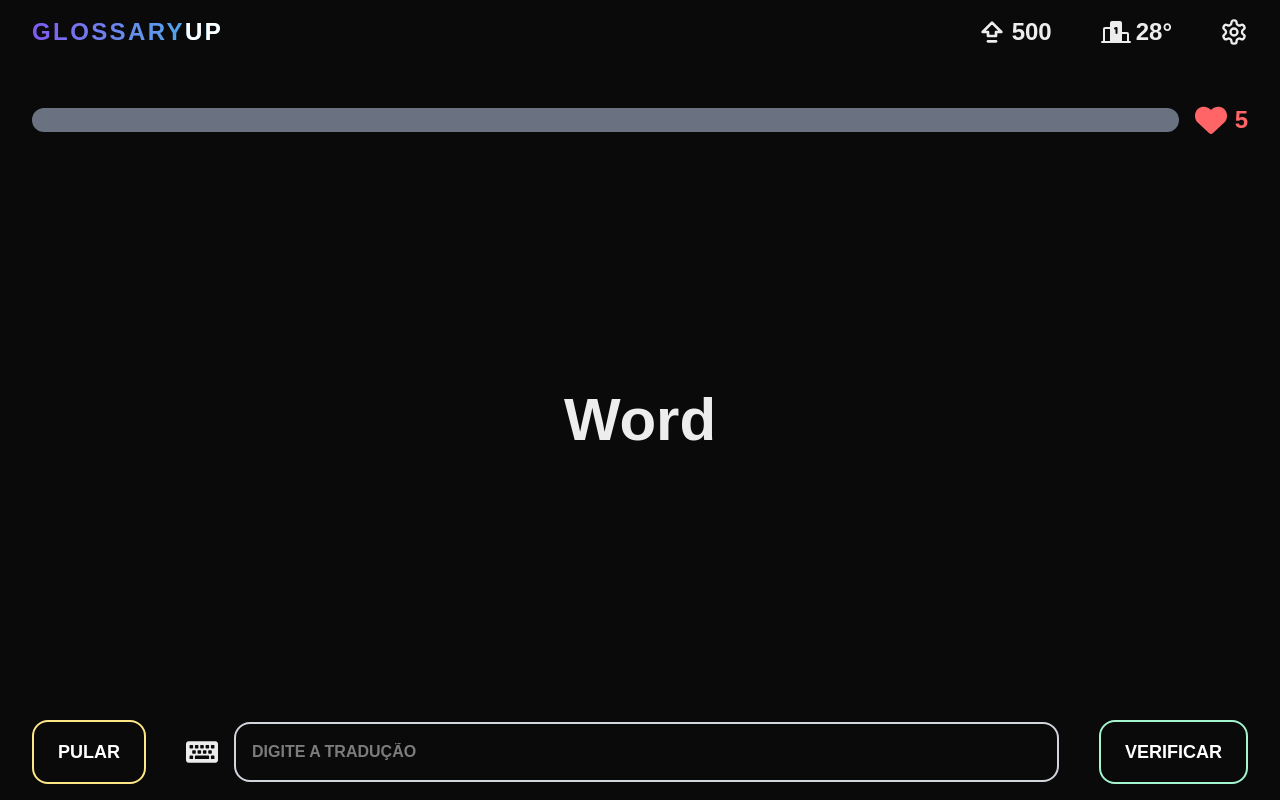
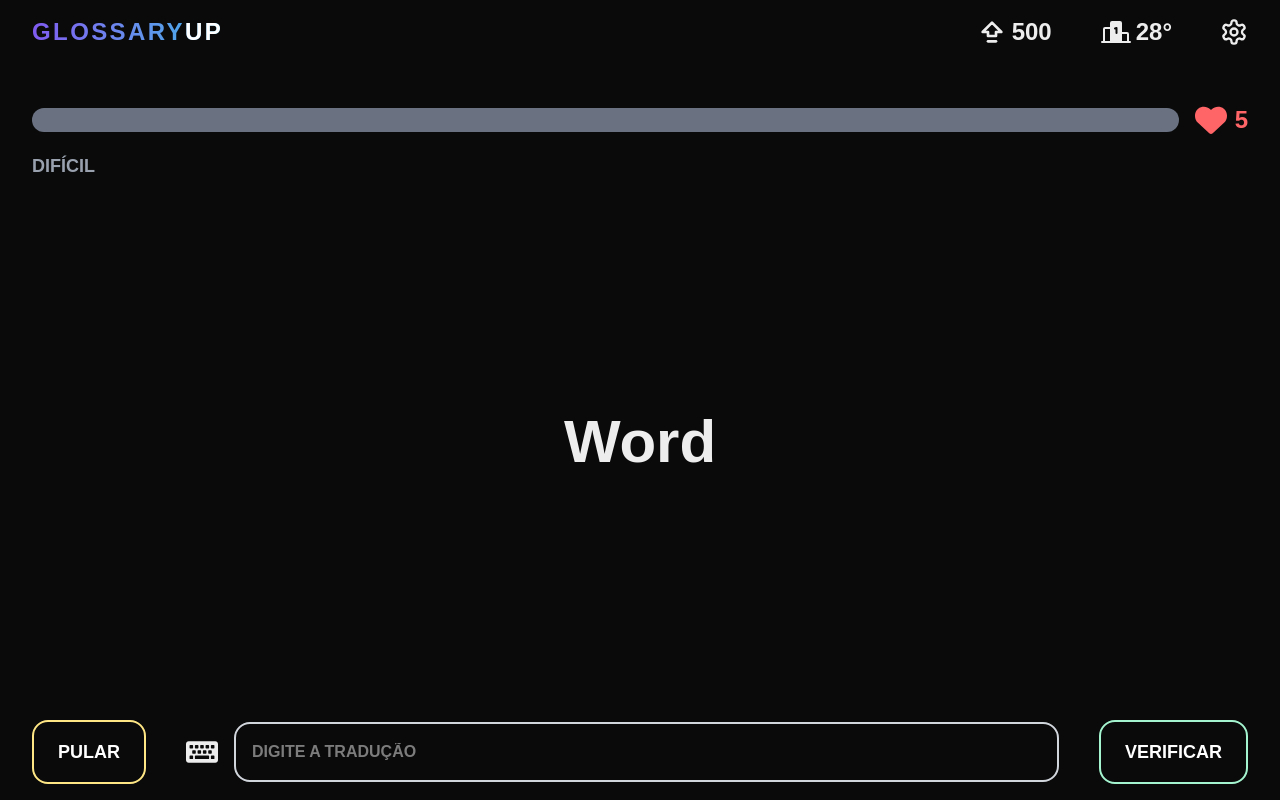
Before and after one commit to ViniNathan/glossary-app, a Next.js app in the folder frontend/: page /dashboard in a window 1280 px wide. Built offline with nearby package versions, Linux system fonts and the light colour scheme.

Commit message:
feat: add difficulty label to DashboardTopbar component

```diff
--- a/frontend/src/app/components/Dashboard/DashboardTopbar.tsx
+++ b/frontend/src/app/components/Dashboard/DashboardTopbar.tsx
@@ -11,6 +11,7 @@ function DashboardTopbar() {
           <span className="text-2xl font-semibold">5</span>
         </div>
       </div>
+      <p className="text-lg font-semibold text-gray-400 mt-4 uppercase">DIFÍCIL</p>
     </div>
   );
 }
```
